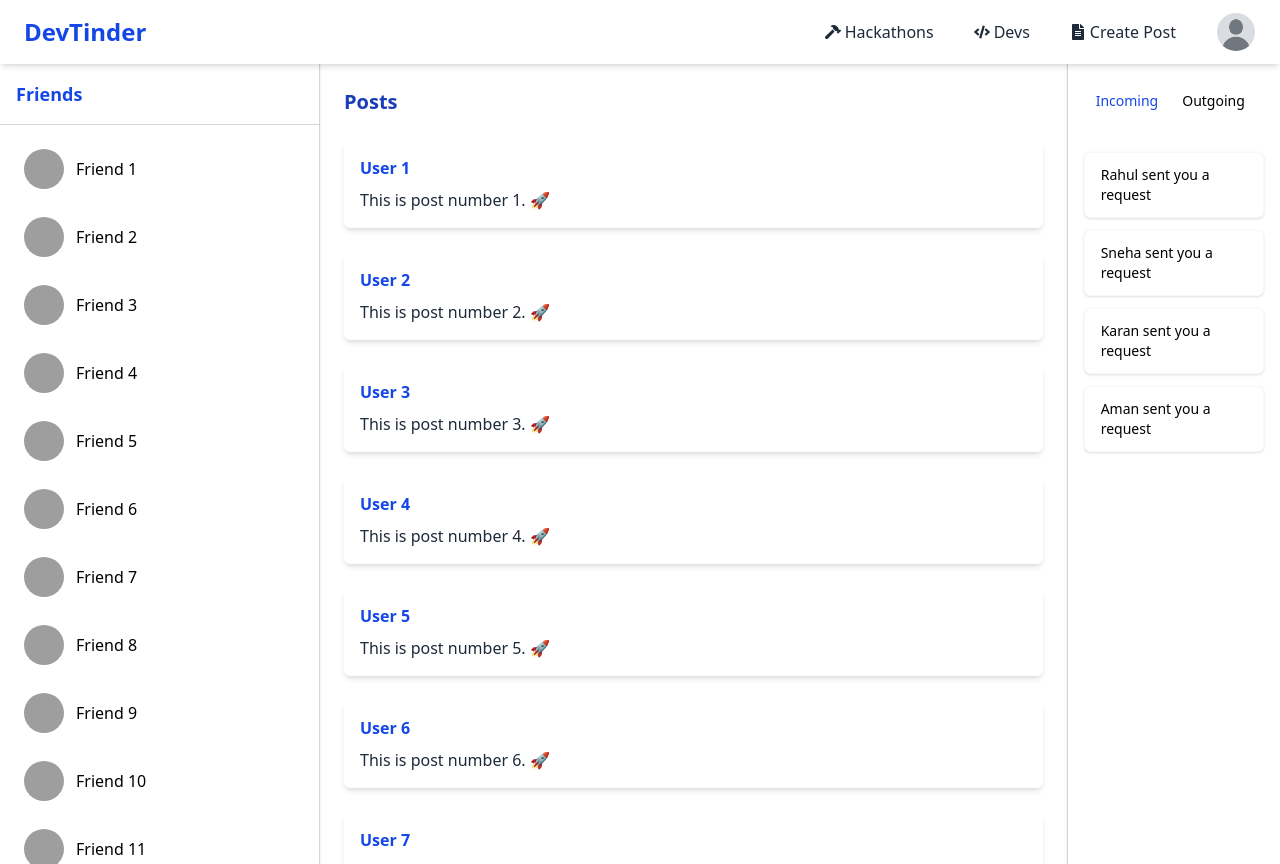
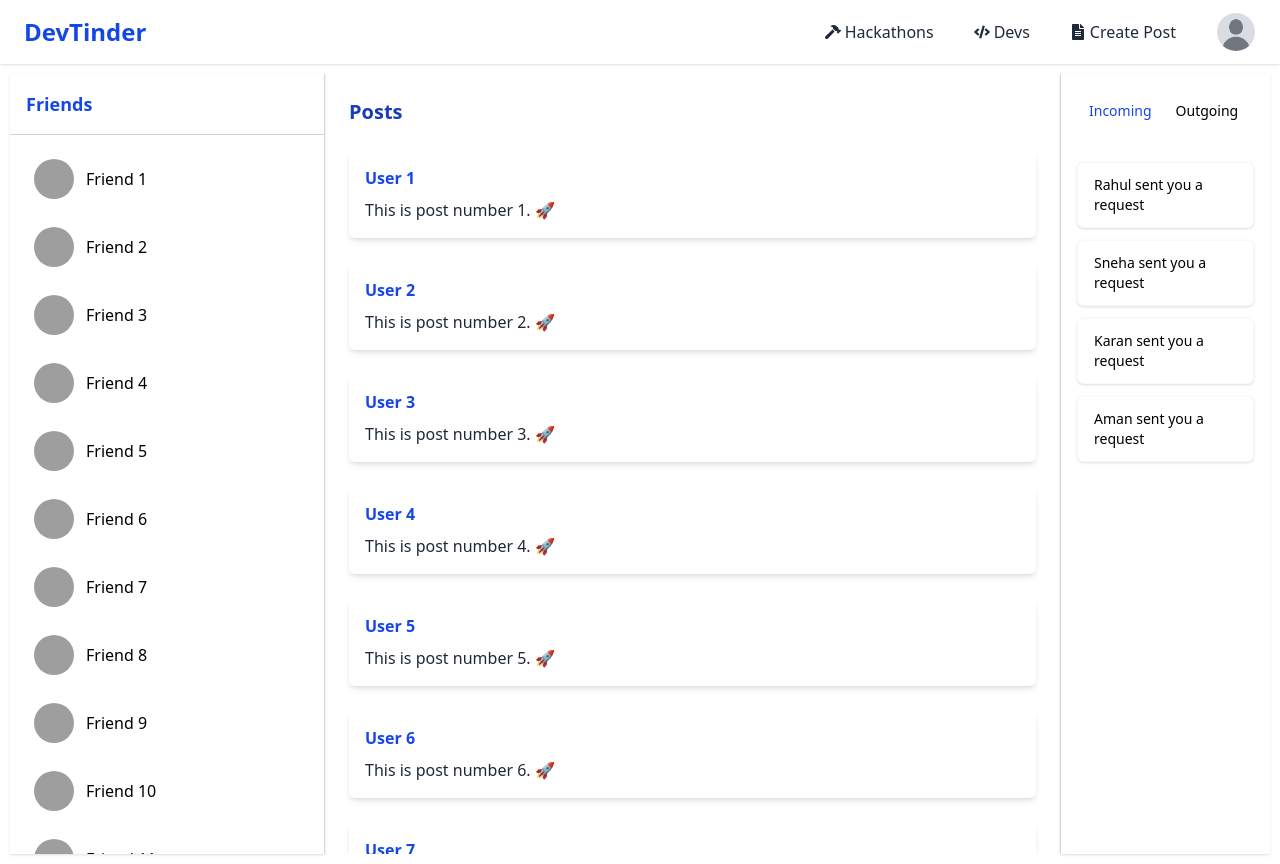
Before and after one commit to Rudra-Pratap-Singh1331/DevTinderFrontend, a React (Vite) app: page / in a window 1280 px wide. Built offline with nearby package versions, Linux system fonts and the light colour scheme; no server answers; grey boxes are pictures that could not be loaded.

Commit message:
inter-related fix

```diff
--- a/src/App.jsx
+++ b/src/App.jsx
@@ -9,6 +9,7 @@ import Feed from "./components/Feed";
 import Profile from "./components/UserProfile/Profile";
 import UpdateProfile from "./components/UserProfile/Profile";
 import MainComponent from "./components/MainComponent";
+import Devs from "./components/Devs";
 const App = () => {
   const router = createBrowserRouter([
     {
@@ -31,6 +32,10 @@ const App = () => {
           path: "/",
           element: <MainComponent />,
         },
+        {
+          path: "/devs",
+          element: <Devs />,
+        },
       ],
     },
   ]);
--- a/src/components/MainComponent.jsx
+++ b/src/components/MainComponent.jsx
@@ -1,8 +1,8 @@
-import React, { useState } from "react";
+
+import LeftSideBar from "./leftSideBar";
+import RightSideBar from "./RightSideBar";
 
 const MainComponent = () => {
-  const [activeTab, setActiveTab] = useState("incoming");
-
   // Dummy data
   const friends = Array.from({ length: 20 }, (_, i) => ({
     id: i,
@@ -31,28 +31,9 @@ const MainComponent = () => {
   };
 
   return (
-    <div className="flex h-screen w-full ">
+    <div className="flex h-screen w-full  p-2.5">
       {/* Left Sidebar */}
-      <div className="hidden sm:flex w-1/4 min-w-[220px] bg-white flex-col border-r border-gray-300 shadow-sm">
-        <h2 className="text-lg font-bold p-4 border-b border-gray-300 text-blue-700">
-          Friends
-        </h2>
-        <div className="flex-1 overflow-y-auto p-4 space-y-3">
-          {friends.map((f) => (
-            <div
-              key={f.id}
-              className="flex items-center gap-3 p-2 rounded-md hover:bg-blue-50 cursor-pointer"
-            >
-              <div className="avatar">
-                <div className="w-10 h-10 rounded-full">
-                  <img src={f.photo} alt={f.name} />
-                </div>
-              </div>
-              <span className="font-medium text-black">{f.name}</span>
-            </div>
-          ))}
-        </div>
-      </div>
+      <LeftSideBar friends={friends} />
 
       {/* Middle Section */}
       <div className="flex-1 overflow-y-auto p-6">
@@ -71,43 +52,7 @@ const MainComponent = () => {
       </div>
 
       {/* Right Sidebar */}
-      <div className="w-1/6 min-w-[180px] bg-white flex flex-col border-l border-gray-300 shadow-sm">
-        <div role="tablist" className="tabs tabs-bordered p-4">
-          <button
-            role="tab"
-            className={`tab ${
-              activeTab === "incoming"
-                ? "tab-active text-blue-700"
-                : "text-black"
-            }`}
-            onClick={() => setActiveTab("incoming")}
-          >
-            Incoming
-          </button>
-          <button
-            role="tab"
-            className={`tab ${
-              activeTab === "outgoing"
-                ? "tab-active text-blue-700"
-                : "text-black"
-            }`}
-            onClick={() => setActiveTab("outgoing")}
-          >
-            Outgoing
-          </button>
-        </div>
-
-        <div className="flex-1 overflow-y-auto p-4 space-y-3">
-          {requests[activeTab].map((req, i) => (
-            <div
-              key={i}
-              className="alert shadow-sm rounded-md bg-white text-black"
-            >
-              {req}
-            </div>
-          ))}
-        </div>
-      </div>
+      <RightSideBar requests={requests} />
     </div>
   );
 };
--- a/src/components/Navbar.jsx
+++ b/src/components/Navbar.jsx
@@ -22,7 +22,7 @@ const Navbar = () => {
     }
   };
   return (
-    <div className="navbar bg-white shadow-md px-6 py-3">
+    <div className="navbar bg-white shadow-sm px-6 py-3">
       {/* Left Section */}
       <div className="flex-1 items-center flex gap-6">
         <Link to="/" className="text-2xl font-bold text-blue-700">
@@ -35,13 +35,13 @@ const Navbar = () => {
       {/* Right Section */}
       <div className="flex items-center gap-10">
         <Link
-          to="/showhackathons"
+          to="/hackathons"
           className="flex items-center gap-1 text-gray-800 hover:text-blue-700 font-medium"
         >
           <FaHammer /> Hackathons
         </Link>
         <Link
-          to="/showdevs"
+          to="/devs"
           className="flex items-center gap-1 text-gray-800 hover:text-blue-700 font-medium"
         >
           <FaCode /> Devs
--- /dev/null
+++ b/src/components/RightSideBar.jsx
@@ -0,0 +1,41 @@
+import React, { useState } from "react";
+
+const RightSideBar = ({ requests }) => {
+  const [activeTab, setActiveTab] = useState("incoming");
+  return (
+    <div className="w-1/6 min-w-[180px] bg-white flex flex-col border-l border-gray-300 shadow-sm">
+      <div role="tablist" className="tabs tabs-bordered p-4">
+        <button
+          role="tab"
+          className={`tab ${
+            activeTab === "incoming" ? "tab-active text-blue-700" : "text-black"
+          }`}
+          onClick={() => setActiveTab("incoming")}
+        >
+          Incoming
+        </button>
+        <button
+          role="tab"
+          className={`tab ${
+            activeTab === "outgoing" ? "tab-active text-blue-700" : "text-black"
+          }`}
+          onClick={() => setActiveTab("outgoing")}
+        >
+          Outgoing
+        </button>
+      </div>
+
+      <div className="flex-1 overflow-y-auto p-4 space-y-3">
+        {requests[activeTab].map((req, i) => (
+          <div
+            key={i}
+            className="alert shadow-sm rounded-md bg-white text-black"
+          >
+            {req}
+          </div>
+        ))}
+      </div>
+    </div>
+  );
+};
+export default RightSideBar;
```
